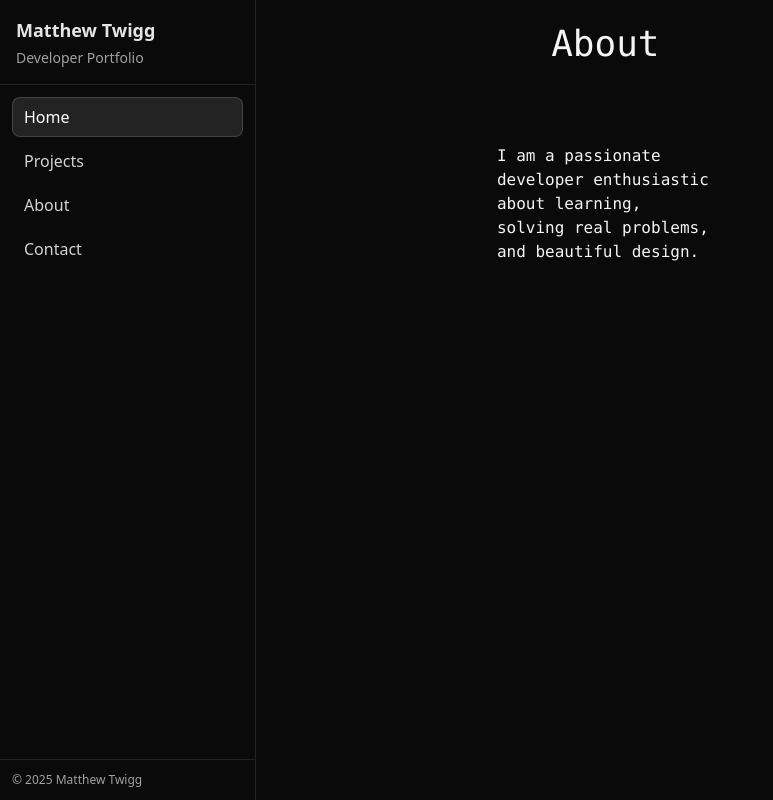
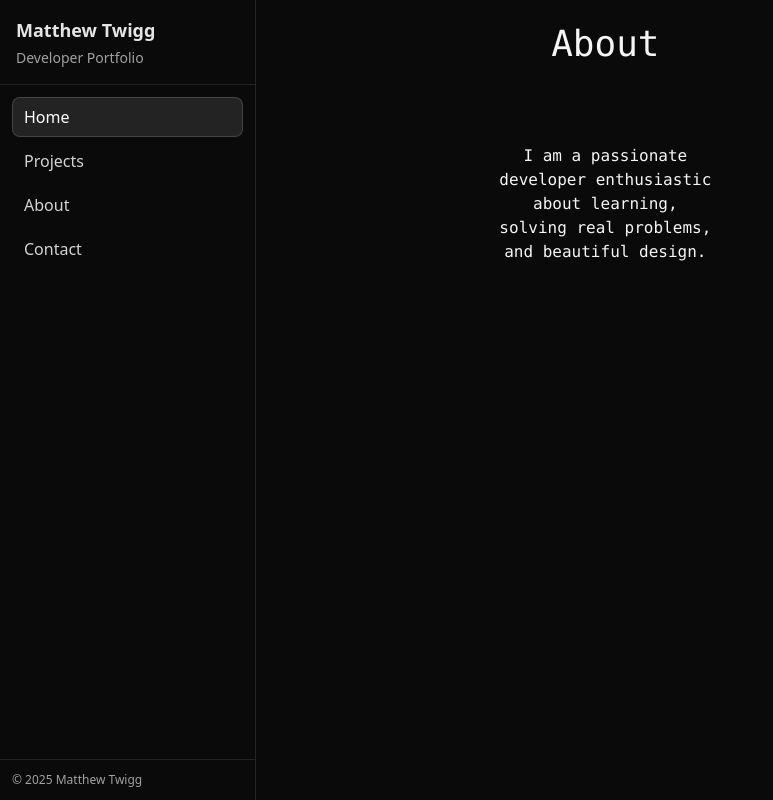
Before and after one commit to dev-tones/portfolio, a Next.js app: page / in a window 1280 px wide. Shown: the whole page, without its empty margins (0-773 px from the left). Built offline with nearby package versions, Linux system fonts and the light colour scheme.

Commit message:
page styling2

```diff
--- a/src/app/page.tsx
+++ b/src/app/page.tsx
@@ -7,7 +7,7 @@ export default function Home() {
         <h1 className="col-span-1 col-start-2 text-4xl text-center font-mono antialiased shrink">
           About
         </h1>
-        <p className="font-mono antialiased row-span-1 row-start-2 col-start-2 shrink">
+        <p className="font-mono antialiased text-center row-span-1 row-start-2 col-start-2 shrink">
           I am a passionate developer enthusiastic about learning, solving real problems, and beautiful design.
         </p>
       </div>
```
